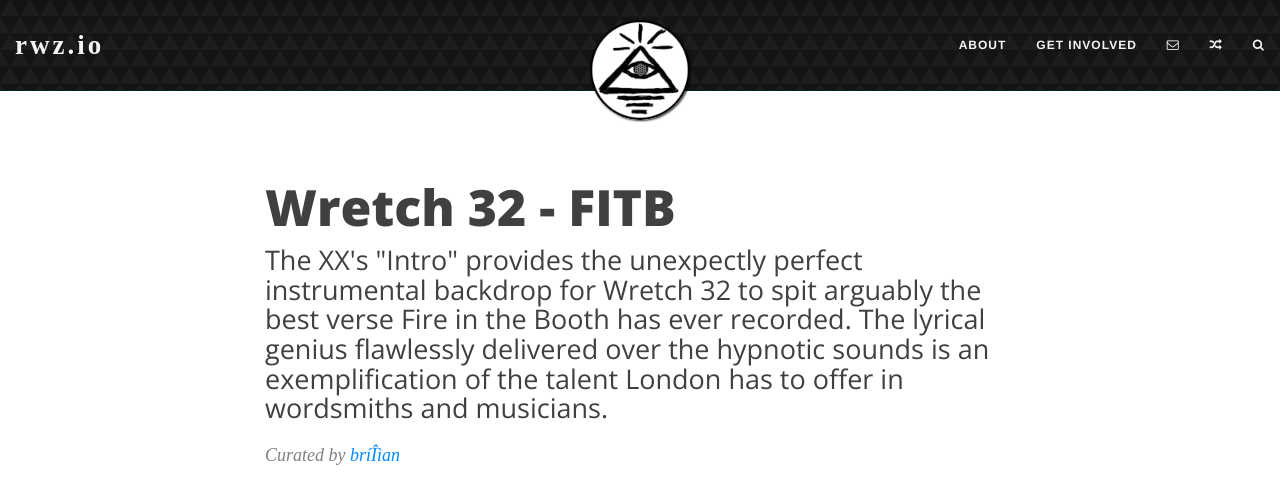
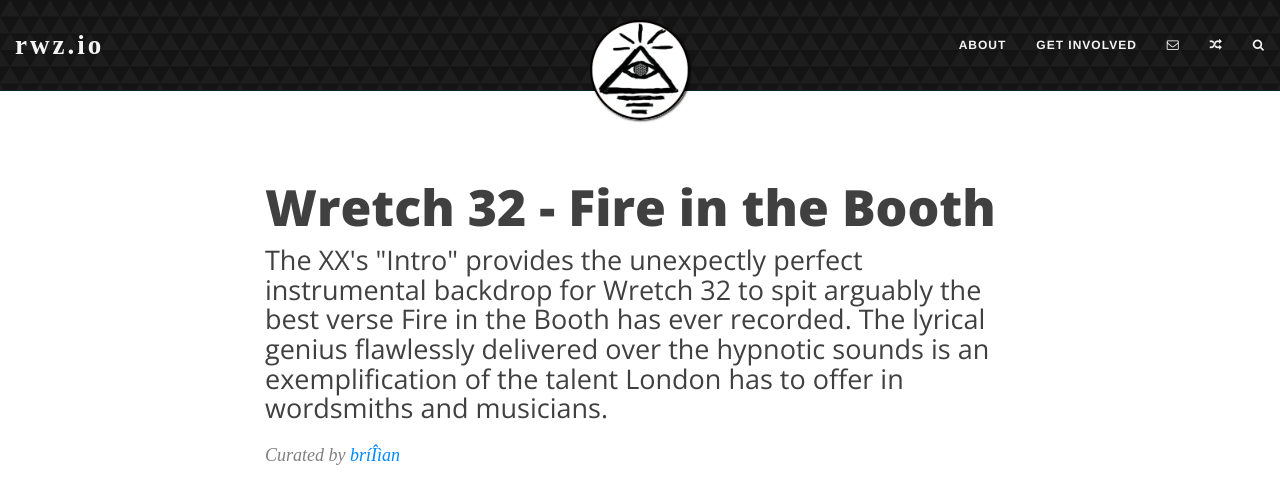
Before and after one commit to rhymeswithzion/rwz-test, a Jekyll site: the page built from _posts/2017-10-01-wretch-32-fitb.md, in a window 1280 px wide and 900 px high, cut to the strip 0-572 px from the top of the window. Shown: the top 504 px of the strip. Built offline with Jekyll 4.4.1, drawn with Linux system fonts in a browser that asks for light colours; some web fonts are replaced; comment, search, counter and statistics services are not loaded.

Commit message:
Update 2017-10-01-wretch-32-fitb.md

```diff
--- a/_posts/2017-10-01-wretch-32-fitb.md
+++ b/_posts/2017-10-01-wretch-32-fitb.md
@@ -1,7 +1,7 @@
 ---
 layout: post
 published: true
-title: Wretch 32 - FITB
+title: Wretch 32 - Fire in the Booth
 author: brian
 date: '2017-02-03'
 image: 'http://img.youtube.com/vi/7nnLBzzQk-I/mqdefault.jpg'
```
